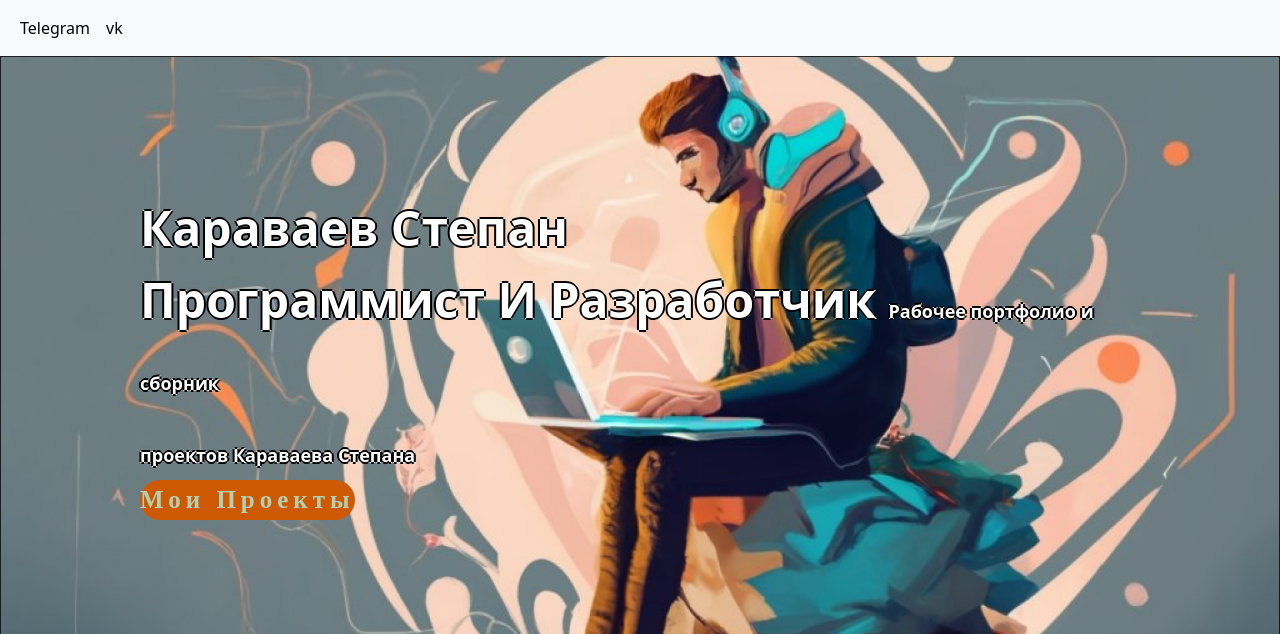
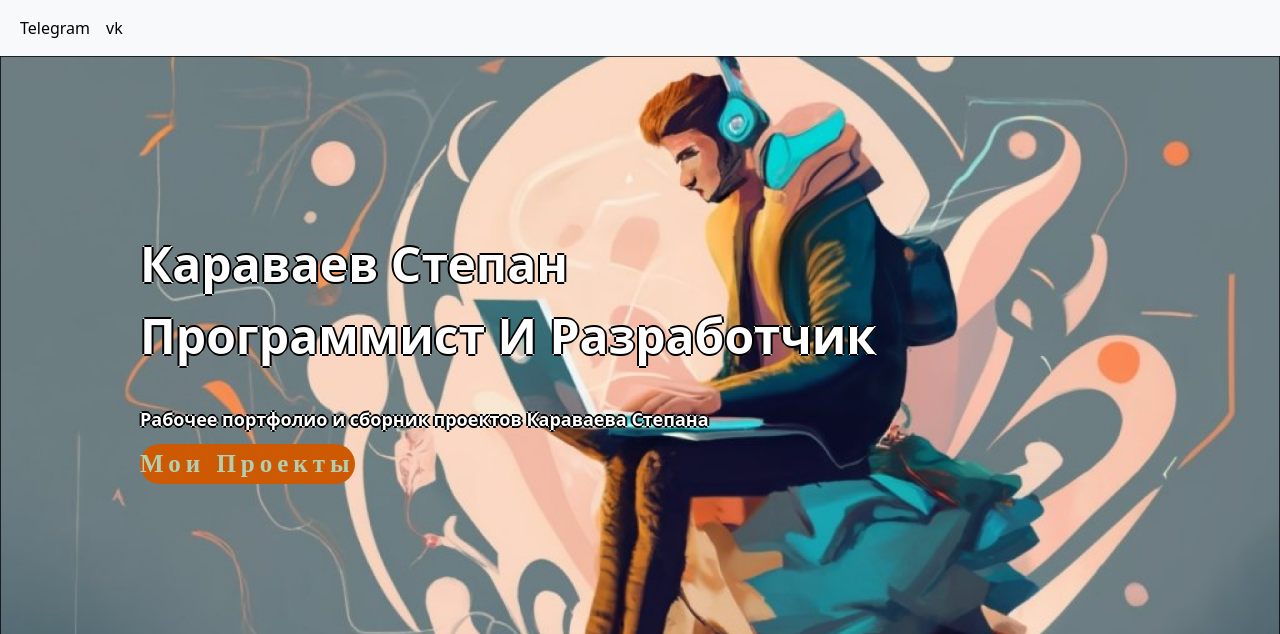
Before and after one commit to PARS303/siteKSR, a plain HTML site: page index.html in a window 1280 px wide. Shown: the top 634 px of the page. Drawn offline with nearby package versions, Linux system fonts and the light colour scheme; no server answers.

Commit message:
Update index.html

```diff
--- a/index.html
+++ b/index.html
@@ -30,7 +30,8 @@
         <div>
             <div style="text-shadow: 2px 0 black, -2px 0 black, 0 2px black, 0 -2px black, 1px 1px #fff, -1px -1px #fff, 1px -1px #fff, -1px 1px #fff; font-size: xxx-large; color: white; text-align: left;">
                 <span><b>Караваев Степан<br>Программист И Разработчик</b></span>
-                <span style="font-size: large; width: 100%"><b>Рабочее портфолио и сборник<br>проектов Караваева Степана</b> </span>
+                <br>
+                <span style="font-size: large; width: 100%"><b>Рабочее портфолио и сборник проектов Караваева Степана</b> </span>
             </div>
             <div class="d-flex justify-content-center" style="background: #CE5903; border-radius: 36px; width: fit-content">
                 <a class="nav-link btn btn-primary btn-lg" href="#projects-container" style="width: 100%; height: 100%; color: #B2D0B1; font-size: 25px; font-family: Manuale; font-weight: 700; text-transform: capitalize; line-height: 40px; letter-spacing: 5px; word-wrap: break-word">Мои проекты</a>
```
